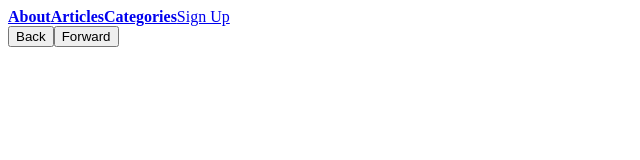
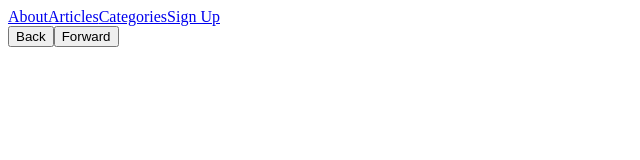
Before and after one commit to jorgeUnas/routing, a React (Create React App) app: page / in a window 1280 px wide. Shown: the top 160 px of the page, without its empty margins (0-640 px from the left). Built offline with nearby package versions, Linux system fonts and the light colour scheme; the HTML template or start-up script is replaced by a standard one.

Commit message:
adding dynamic routes

```diff
--- a/src/app/App.js
+++ b/src/app/App.js
@@ -19,6 +19,8 @@
     <Route path="about" element={ <About /> } />
     <Route path="sign-up" element={<SignUp/>} />
     <Route path="articles" element={ <Articles /> } />
+    <Route path="articles/:title" element={ <Article /> } />
+    <Route path="authors/:name" element={ <Author /> } />
     <Route path="categories" element={ <Categories /> } />
     <Route path="profile" element={ <Profile /> } />
   </Route>
--- a/src/components/Articles.js
+++ b/src/components/Articles.js
@@ -23,9 +23,9 @@
         { filteredArticles.map(article => (
           <li key={article.slug}>
             {/* Replace these a tags! */}
-            <a href={`${article.slug}`}>
+            <Link href={`${article.slug}`}>
               {article.title}
-            </a>
+            </Link>
           </li>
         ))}
       </ul>
--- a/src/components/Header.js
+++ b/src/components/Header.js
@@ -16,16 +16,16 @@
   // Replace the 4 <a> tags with <NavLink> components
   return (
     <div className="header">
-      <NavLink href="/about">About</NavLink>
-      <NavLink href="/articles">Articles</NavLink>
-      <NavLink href="/categories">Categories</NavLink>
+      <NavLink to="/about">About</NavLink>
+      <NavLink to="/articles">Articles</NavLink>
+      <NavLink to="/categories">Categories</NavLink>
       {
         currentUser.username
           ? <>
-              <a href="/profile">Profile</a>
+              <NavLink to="/profile">Profile</NavLink>
               <button onClick={handleLogout} className="logout"> Log Out </button>
             </>
-          : <a href="/sign-up">Sign Up</a>
+          : <NavLink to="/sign-up">Sign Up</NavLink>
         }
     </div>
   )
```
